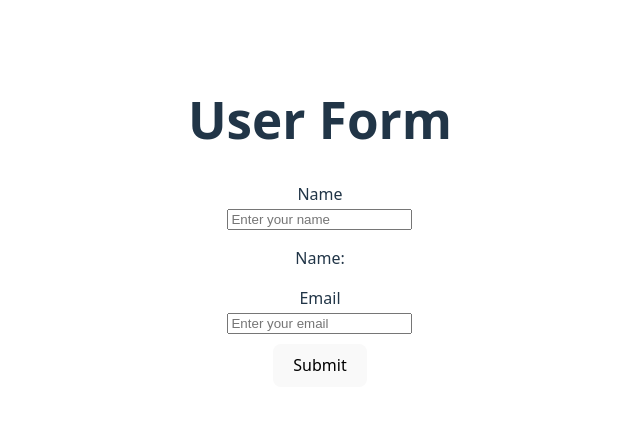
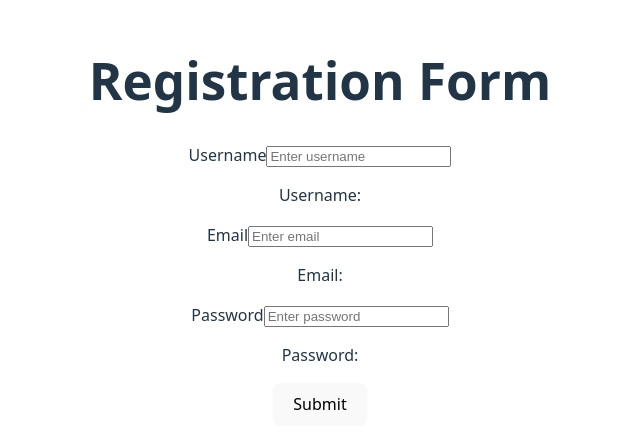
Before and after one commit to Danny7d/alx-fe-reactjs, a React (Vite) app in the folder form-handling-react/: page / in a window 1280 px wide. Shown: the part 178-626 px from the top of the page, without its empty margins (320-960 px from the left). Built offline with nearby package versions, Linux system fonts and the light colour scheme.

Commit message:
Update RegistrationForm.jsx

```diff
--- a/form-handling-react/src/components/RegistrationForm.jsx
+++ b/form-handling-react/src/components/RegistrationForm.jsx
@@ -1,58 +1,53 @@
-import React from "react";
-import { Formik, Form, Field, ErrorMessage } from "formik";
-import * as Yup from "yup";
+import React, { useState } from "react";
 
-const validationSchema = Yup.object({
-  name: Yup.string()
-    .min(3, "Name must be at least 3 characters")
-    .required("Name is required"),
-  email: Yup.string().email("Invalid Email").required("Email is required"),
-});
+function RegistrationForm() {
+  const [username, setUsername] = useState(""); // for username
+  const [email, setEmail] = useState(""); // for email
+  const [password, setPassword] = useState(""); // for password
 
-function FormikForm() {
+  const handleSubmit = (e) => {
+    e.preventDefault();
+    console.log("Form submitted:", { username, email, password });
+    // reset form
+    setUsername("");
+    setEmail("");
+    setPassword("");
+  };
+
   return (
-    <div>
-      <h1>User Form</h1>
+    <form onSubmit={handleSubmit}>
+      <h1>Registration Form</h1>
 
-      <Formik
-        initialValues={{ name: "", email: "" }}
-        validationSchema={validationSchema}
-        onSubmit={(values, { resetForm }) => {
-          console.log("Submitted:", values);
-          resetForm();
-        }}
-      >
-        {({ values }) => (
-          <Form>
-            <label htmlFor="name">Name</label>
-            <br />
-            <Field
-              type="text"
-              id="name"
-              name="name"
-              placeholder="Enter your name"
-            />
-            <ErrorMessage name="name" component="p" style={{ color: "red" }} />
-            {/* Live value display */}
-            <p>Name: {values.name}</p>
-            <label htmlFor="email">Email</label>
-            <br />
-            <Field
-              type="email"
-              id="email"
-              name="email"
-              placeholder="Enter your email"
-            />
-            <ErrorMessage name="email" component="p" style={{ color: "red" }} />{" "}
-            <br />
-            <button type="submit" style={{ marginTop: "10px" }}>
-              Submit
-            </button>
-          </Form>
-        )}
-      </Formik>
-    </div>
+      <label>Username</label>
+      <input
+        type="text"
+        value={username} // controlled
+        onChange={(e) => setUsername(e.target.value)}
+        placeholder="Enter username"
+      />
+      <p>Username: {username}</p>
+
+      <label>Email</label>
+      <input
+        type="email"
+        value={email} // controlled
+        onChange={(e) => setEmail(e.target.value)}
+        placeholder="Enter email"
+      />
+      <p>Email: {email}</p>
+
+      <label>Password</label>
+      <input
+        type="password"
+        value={password} // controlled
+        onChange={(e) => setPassword(e.target.value)}
+        placeholder="Enter password"
+      />
+      <p>Password: {password}</p>
+
+      <button type="submit">Submit</button>
+    </form>
   );
 }
 
-export default FormikForm;
+export default RegistrationForm;
```
